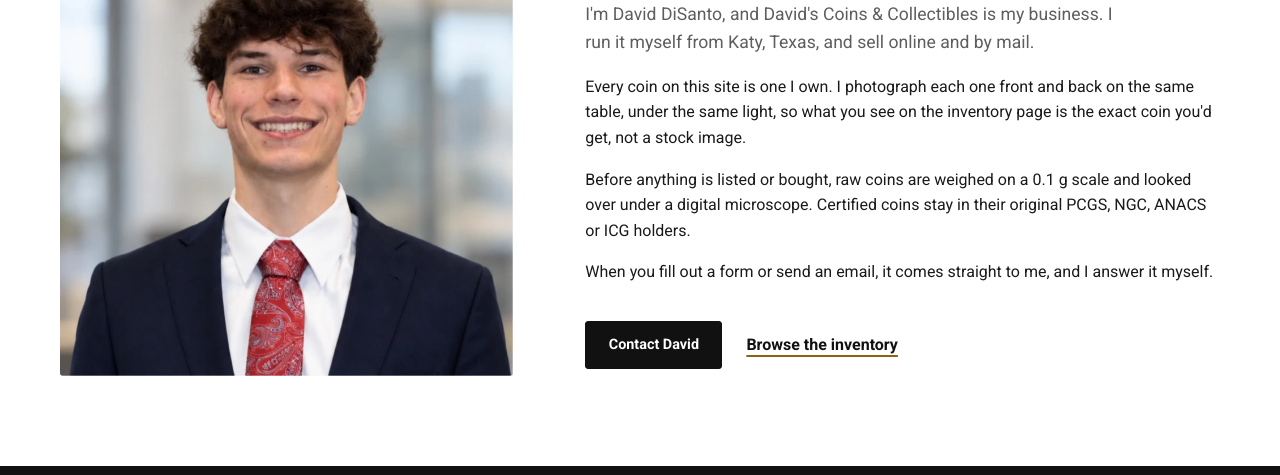
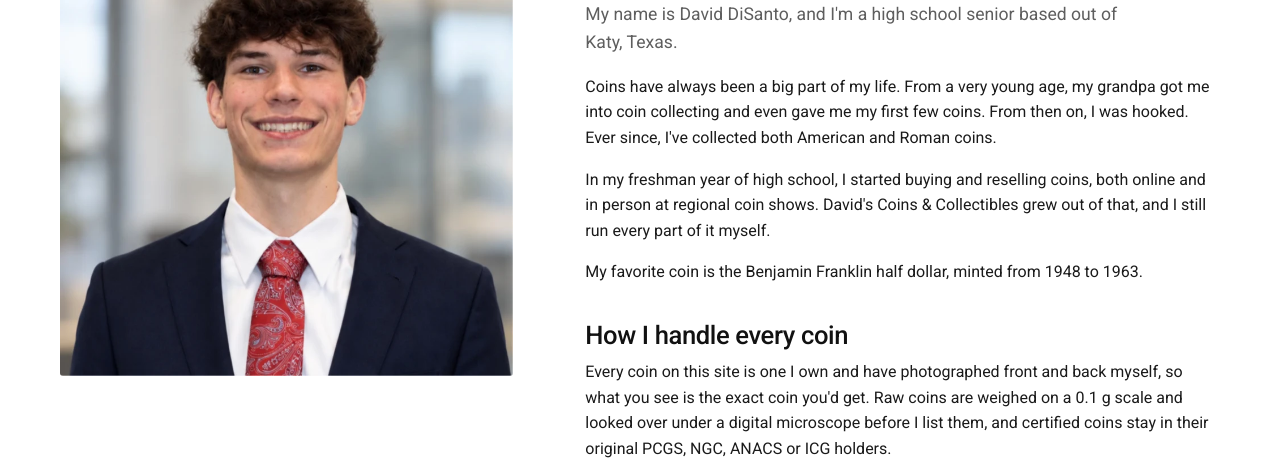
Before and after one commit to DaviDisan/David-s-Coins, a plain HTML site: page about.html in a window 1280 px wide. Shown: the part 249-724 px from the top of the page. Drawn offline with Linux system fonts and the light colour scheme; no server answers.

Commit message:
About page: David's story
Add David's background (high school senior in Katy, introduced to coins
by his grandpa, collects American and Roman coins, buying and reselling
since freshman year online and at regional coin shows, favorite coin the
Franklin half) and mention it in the home page intro.

Co-Authored-By: Claude Opus 5.5 <noreply@anthropic.com>

```diff
--- a/about.html
+++ b/about.html
@@ -4,7 +4,7 @@
   <meta charset="utf-8">
   <meta name="viewport" content="width=device-width, initial-scale=1">
   <title>About David | David's Coins &amp; Collectibles</title>
-  <meta name="description" content="David DiSanto runs David's Coins &amp; Collectibles himself from Katy, Texas.">
+  <meta name="description" content="David DiSanto is a high school senior and lifelong coin collector in Katy, Texas who buys and sells American coins online and at regional coin shows.">
   <meta name="theme-color" content="#111111">
   <link rel="icon" href="assets/img/logo-mark.svg" type="image/svg+xml">
   <link rel="preconnect" href="https://fonts.googleapis.com">
@@ -66,10 +66,15 @@
         </figure>
         <div class="prose">
           <h1 class="page-title">About David</h1>
-          <p class="lead">I'm David DiSanto, and David's Coins &amp; Collectibles is my business. I run it myself from Katy, Texas, and sell online and by mail.</p>
-          <p>Every coin on this site is one I own. I photograph each one front and back on the same table, under the same light, so what you see on the inventory page is the exact coin you'd get, not a stock image.</p>
-          <p>Before anything is listed or bought, raw coins are weighed on a 0.1&nbsp;g scale and looked over under a digital microscope. Certified coins stay in their original PCGS, NGC, ANACS or ICG holders.</p>
+          <p class="lead">My name is David DiSanto, and I'm a high school senior based out of Katy, Texas.</p>
+          <p>Coins have always been a big part of my life. From a very young age, my grandpa got me into coin collecting and even gave me my first few coins. From then on, I was hooked. Ever since, I've collected both American and Roman coins.</p>
+          <p>In my freshman year of high school, I started buying and reselling coins, both online and in person at regional coin shows. David's Coins &amp; Collectibles grew out of that, and I still run every part of it myself.</p>
+          <p>My favorite coin is the Benjamin Franklin half dollar, minted from 1948 to 1963.</p>
+
+          <h2>How I handle every coin</h2>
+          <p>Every coin on this site is one I own and have photographed front and back myself, so what you see is the exact coin you'd get. Raw coins are weighed on a 0.1&nbsp;g scale and looked over under a digital microscope before I list them, and certified coins stay in their original PCGS, NGC, ANACS or ICG holders.</p>
           <p>When you fill out a form or send an email, it comes straight to me, and I answer it myself.</p>
+
           <div class="actions">
             <a class="btn btn-primary" href="contact.html">Contact David</a>
             <a class="text-link" href="inventory.html">Browse the inventory</a>
@@ -77,6 +82,7 @@
         </div>
       </div>
     </section>
+
   </main>
 
   <footer class="site-footer">
```
Also changed, not shown: index.html (+1 -1 lines).
